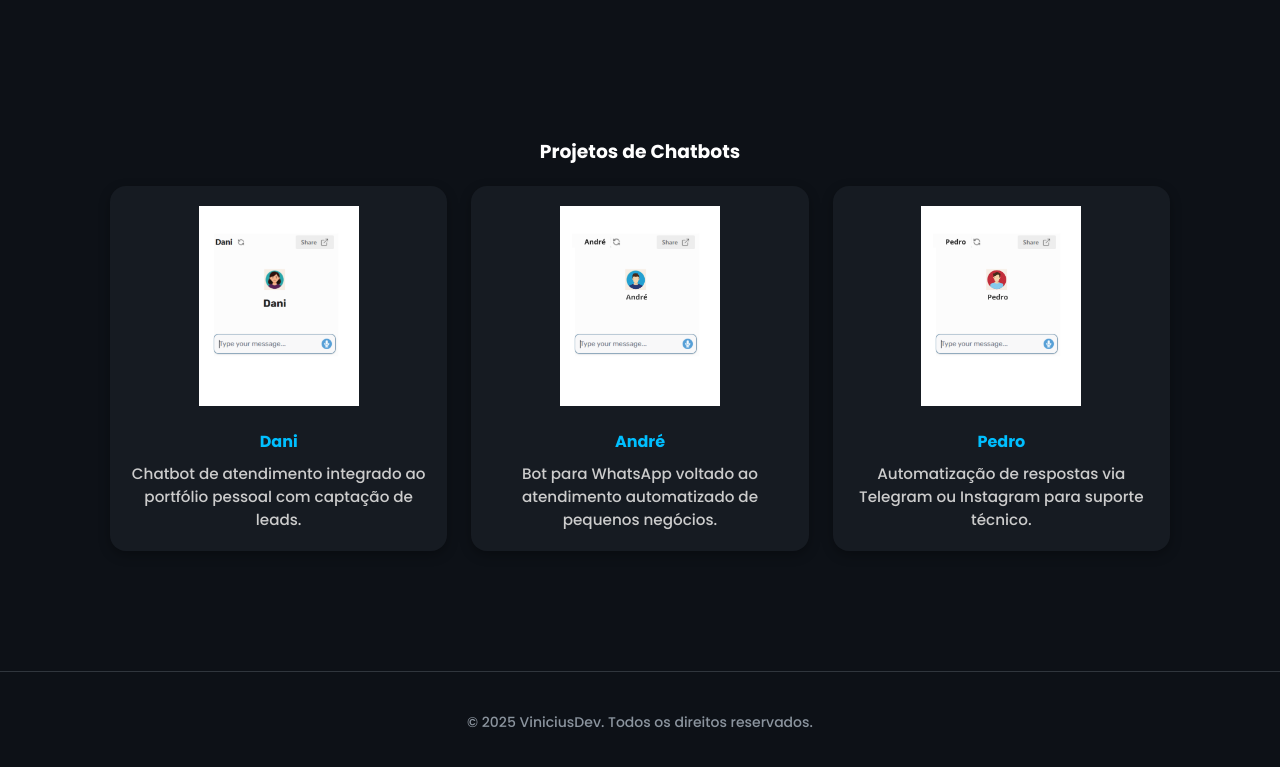
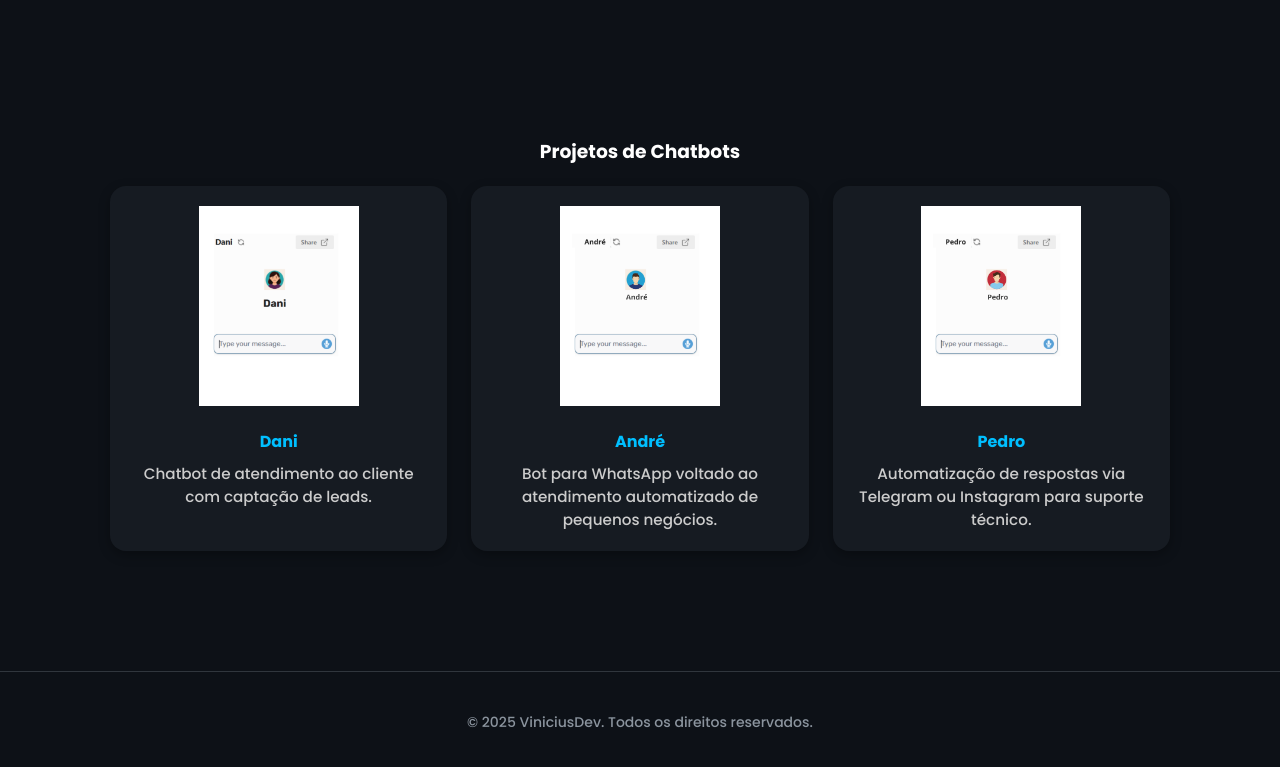
Before and after one commit to viniciusalcoliveira/portfoliopublicovinicius, a website: page chatbots.html in a window 1280 px wide. Shown: the part 83-850 px from the top of the page. Drawn offline with Linux system fonts and the light colour scheme.

Commit message:
Update chatbots.html

```diff
--- a/chatbots.html
+++ b/chatbots.html
@@ -27,7 +27,7 @@
         <div class="card-chatbot">
           <img src="fotochatbot/dani.png" alt="Chatbot Dani">
           <h4>Dani</h4>
-          <p>Chatbot de atendimento integrado ao portfólio pessoal com captação de leads.</p>
+          <p>Chatbot de atendimento ao cliente com captação de leads.</p>
         </div>
 
         <div class="card-chatbot">
```
